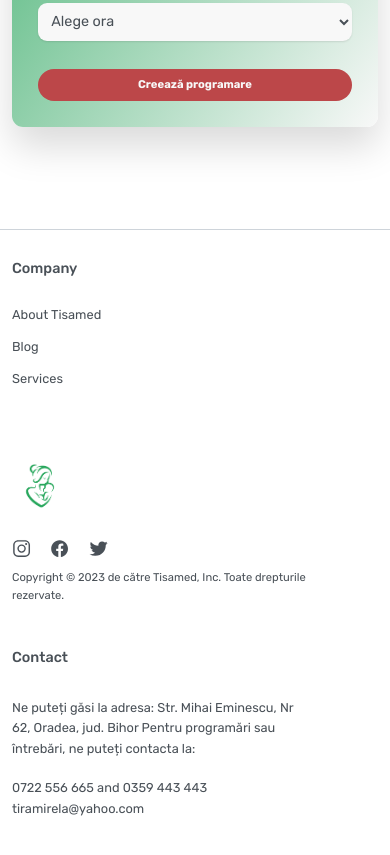
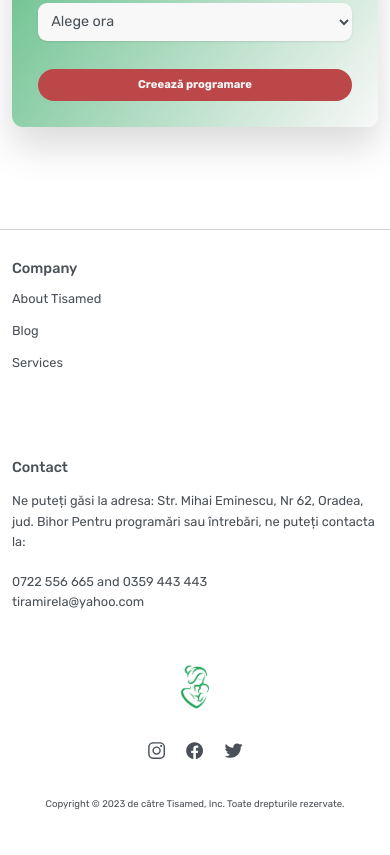
Before and after one commit to georgebrata/tisamed-landing, a plain HTML site: page index.html in a window 390 px wide. Shown: the part 6146-7001 px from the top of the page. Drawn offline with nearby package versions, Linux system fonts and the light colour scheme.

Commit message:
Updated the footer on mobile view
-The grid is rearranged using order property. -The the logo section in the footer is now centered with its texts. -The footer heading's padding is reduced from existing 4rem to 2rem. - The task link is https://trello.com/c/0DgZZESJ/139-footer-on-mobile

```diff
--- a/assets/css/general.css
+++ b/assets/css/general.css
@@ -17,6 +17,7 @@
   --font-size-headline-tablet: 2.4rem;
   --font-size-headline-desktop: 2.4rem;
   --font-size-headline-l-screen: 2.8rem;
+  --font-size-caption-mobile: 1.2rem;
   --font-size-caption: 1.2rem;
 }
 * {
--- a/assets/css/queries.css
+++ b/assets/css/queries.css
@@ -42,6 +42,7 @@
     padding: 9.6rem 2rem;
   }
 }
+
 @media (max-width: 59em) {
   html {
     font-size: 50%;
@@ -143,6 +144,7 @@
     display: block;
   }
 }
+
 @media (max-width: 44em) {
   .wrapper-grid {
     grid-template-columns: repeat(2, 1fr);
@@ -161,14 +163,20 @@
     width: 100%;
   }
   .grid--footer {
-    grid-template-columns: repeat(6, 1fr);
+    grid-template-columns: 1fr;
+    grid-template-rows: 1fr 1fr 1fr;
   }
   .logo-col,
   .address-col {
     grid-column: span 5;
   }
+  .footer-heading {
+    margin-bottom: 2rem;
+  }
+  .copyright {
+    font-size: var(--font-size-caption-mobile);
+  }
   .nav-col {
-    grid-row: 1;
     grid-column: span 2;
     margin-bottom: 3.2rem;
   }
@@ -182,6 +190,21 @@
   }
   .gallery .box {
     flex-direction: column;
+  }
+  .logo-col {
+    order: 3;
+    text-align: center;
+  }
+  .address-col {
+    order: 2;
+  }
+  .social-links {
+    width: fit-content;
+    margin: 0 auto;
+  }
+
+  .nav-col {
+    order: 1;
   }
 }
 @media (max-width: 34em) {
--- a/assets/css/style.css
+++ b/assets/css/style.css
@@ -520,6 +520,7 @@
   display: flex;
   flex-direction: column;
 }
+
 .footer-logo {
   display: block;
   margin-bottom: 3.2rem;
```
